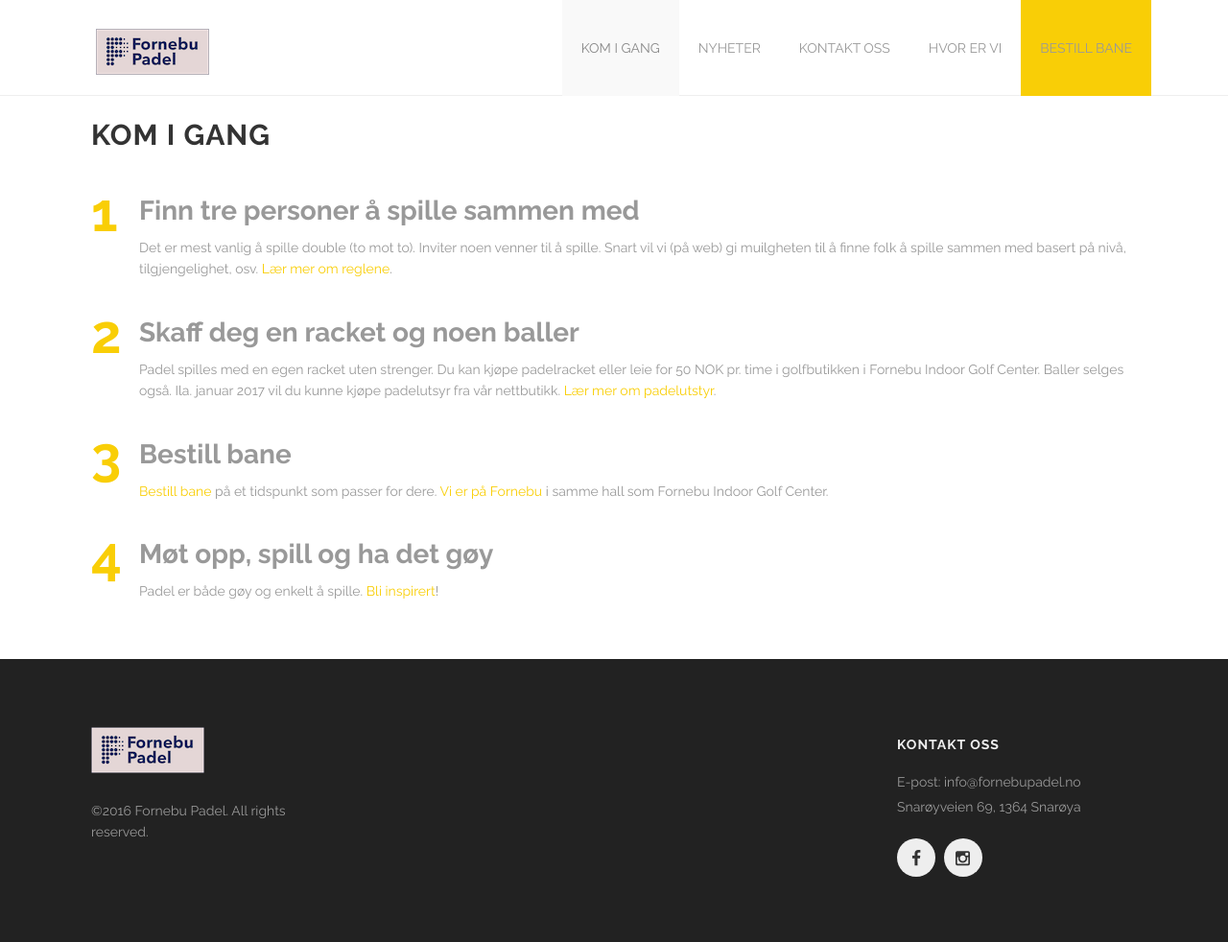
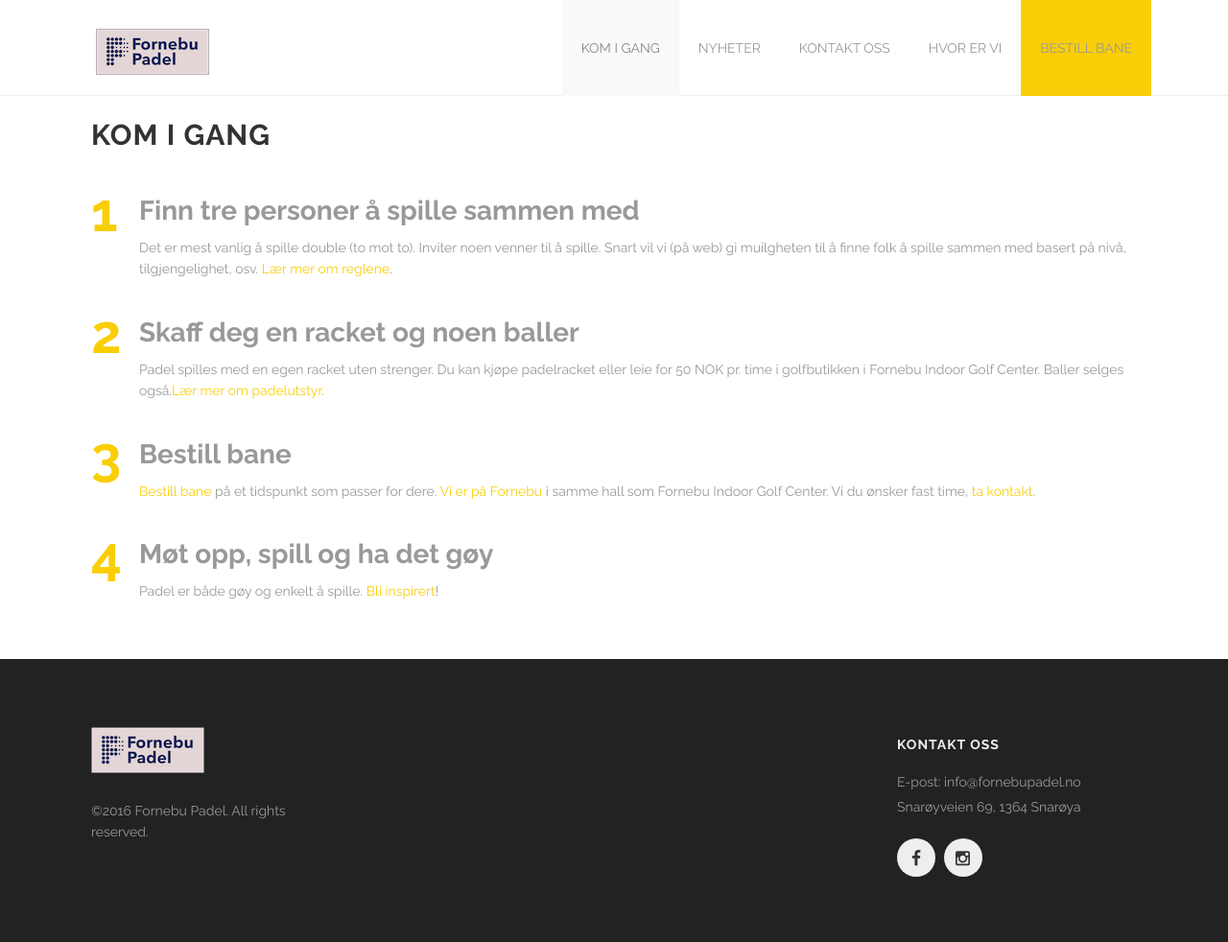
Before and after one commit to fornebu-padel/fornebu-padel.github.io, a Jekyll site: the page built from kom-i-gang.html, in a window 1280 px wide. Shown: the whole page at 96% size. Built offline with Jekyll 4.4.1, drawn with Linux system fonts in a browser that asks for light colours.

Commit message:
Minor text changes

```diff
--- a/kom-i-gang.html
+++ b/kom-i-gang.html
@@ -13,10 +13,10 @@
     		<dd>Det er mest vanlig å spille double (to mot to). Inviter noen venner til å spille. Snart vil vi (på web) gi muilgheten til å finne folk å spille sammen med basert på nivå, tilgjengelighet, osv. <a href="/hva-er-padel">Lær mer om reglene</a>.</dd>
 
     		<dt>Skaff deg en racket og noen baller</dt>
-    		<dd>Padel spilles med en egen racket uten strenger. Du kan kjøpe padelracket eller leie for 50 NOK pr. time i golfbutikken i Fornebu Indoor Golf Center. Baller selges også. Ila. januar 2017 vil du kunne kjøpe padelutsyr fra vår nettbutikk. <a href="/utstyr">Lær mer om padelutstyr</a>.</dd>
+    		<dd>Padel spilles med en egen racket uten strenger. Du kan kjøpe padelracket eller leie for 50 NOK pr. time i golfbutikken i Fornebu Indoor Golf Center. Baller selges også.<a href="/utstyr">Lær mer om padelutstyr</a>.</dd>
 
     		<dt>Bestill bane</dt>
-    		<dd><a href="{{site.matchi_fp_url}}" target="_blank">Bestill bane</a> på et tidspunkt som passer for dere. <a href="/hvor-er-vi">Vi er på Fornebu</a> i samme hall som Fornebu Indoor Golf Center.</dd>
+    		<dd><a href="{{site.matchi_fp_url}}" target="_blank">Bestill bane</a> på et tidspunkt som passer for dere. <a href="/hvor-er-vi">Vi er på Fornebu</a> i samme hall som Fornebu Indoor Golf Center. Vi du ønsker fast time, <a href="/kontakt-oss">ta kontakt</a>.</dd>
 
     		<dt>Møt opp, spill og ha det gøy</dt>
     		<dd>Padel er både gøy og enkelt å spille. <a href="/inspirasjon">Bli inspirert</a>!</dd>
```
